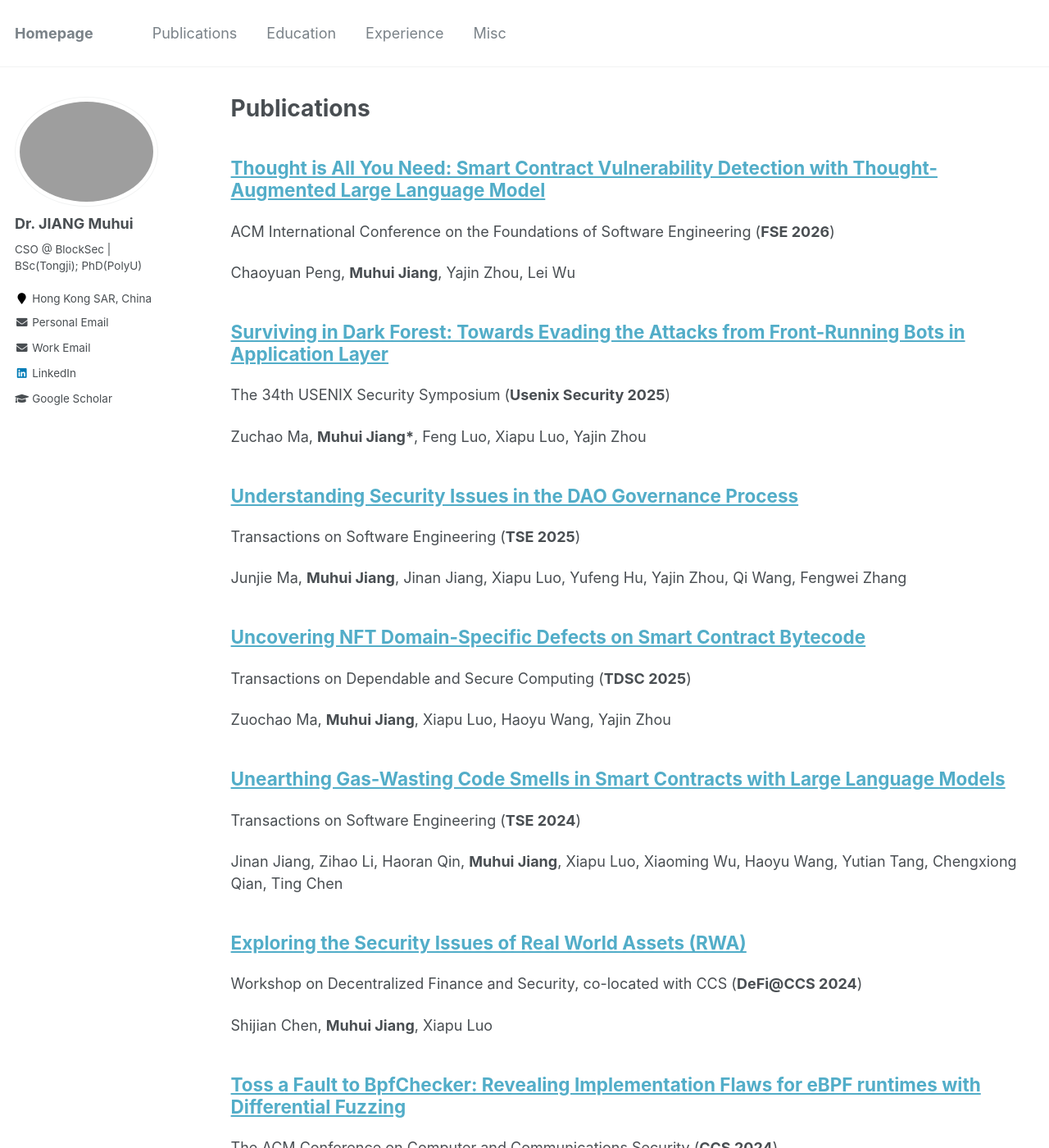
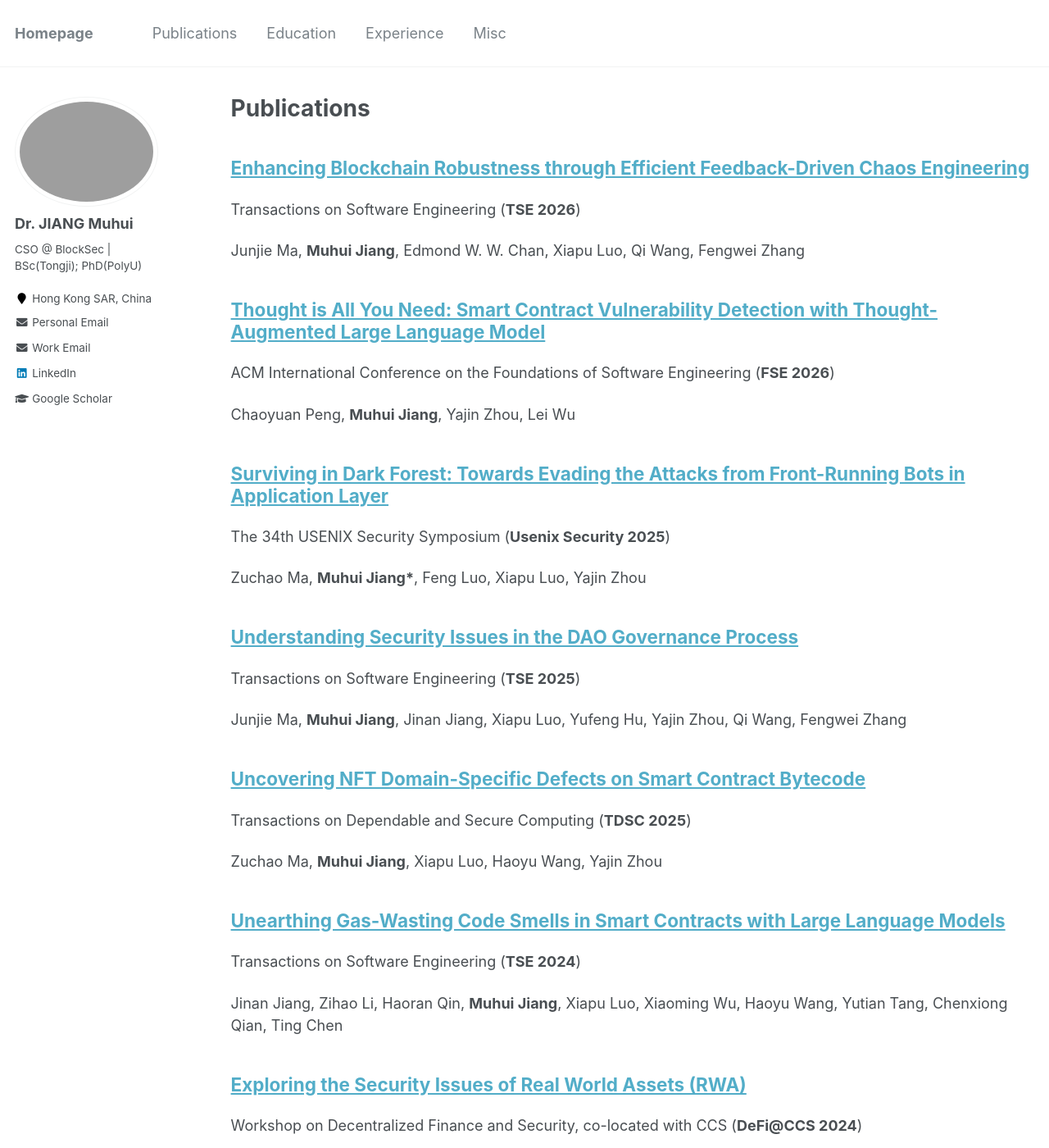
Before and after one commit to valour01/valour01.github.io, a Jekyll site: the page built from _pages/publications.md, in a window 1280 px wide and 1400 px high. Shown: the whole window at 82% size. Built offline with Jekyll 4.4.1, drawn with Linux system fonts in a browser that asks for light colours.

Commit message:
Update publication list

```diff
--- a/_publications/tdsc_2025.md
+++ b/_publications/tdsc_2025.md
@@ -2,7 +2,7 @@
 title: "Uncovering NFT Domain-Specific Defects on Smart Contract Bytecode"
 collection: publications
 permalink: /publication/tdsc_2025
-excerpt: 'Zuochao Ma, **Muhui Jiang**, Xiapu Luo, Haoyu Wang, Yajin Zhou'
+excerpt: 'Zuchao Ma, **Muhui Jiang**, Xiapu Luo, Haoyu Wang, Yajin Zhou'
 date: 2025-01-01
 venue: 'Transactions on Dependable and Secure Computing (**TDSC 2025**)'
 
--- a/_publications/tse_2024_02.md
+++ b/_publications/tse_2024_02.md
@@ -2,7 +2,7 @@
 title: "Unearthing Gas-Wasting Code Smells in Smart Contracts with Large Language Models"
 collection: publications
 permalink: /publication/tse_2024_02
-excerpt: 'Jinan Jiang, Zihao Li, Haoran Qin, **Muhui Jiang**, Xiapu Luo, Xiaoming Wu, Haoyu Wang, Yutian Tang, Chengxiong Qian, Ting Chen'
+excerpt: 'Jinan Jiang, Zihao Li, Haoran Qin, **Muhui Jiang**, Xiapu Luo, Xiaoming Wu, Haoyu Wang, Yutian Tang, Chenxiong Qian, Ting Chen'
 date: 2024-10-17
 venue: 'Transactions on Software Engineering (**TSE 2024**)'
 
--- /dev/null
+++ b/_publications/tse_2026.md
@@ -0,0 +1,10 @@
+---
+title: "Enhancing Blockchain Robustness through Efficient Feedback-Driven Chaos Engineering"
+collection: publications
+permalink: /publication/tse_2026
+excerpt: 'Junjie Ma, **Muhui Jiang**, Edmond W. W. Chan, Xiapu Luo, Qi Wang, Fengwei Zhang'
+date: 2026-07-03
+venue: 'Transactions on Software Engineering (**TSE 2026**)'
+
+#citation: 'our Name, You. (2010). &quot;Paper Title Number 2.&quot; <i>Journal 1</i>. 1(2).'
+---
```
Also changed, not shown: _publications/icdcs_2017.md (+1 -1 lines).
